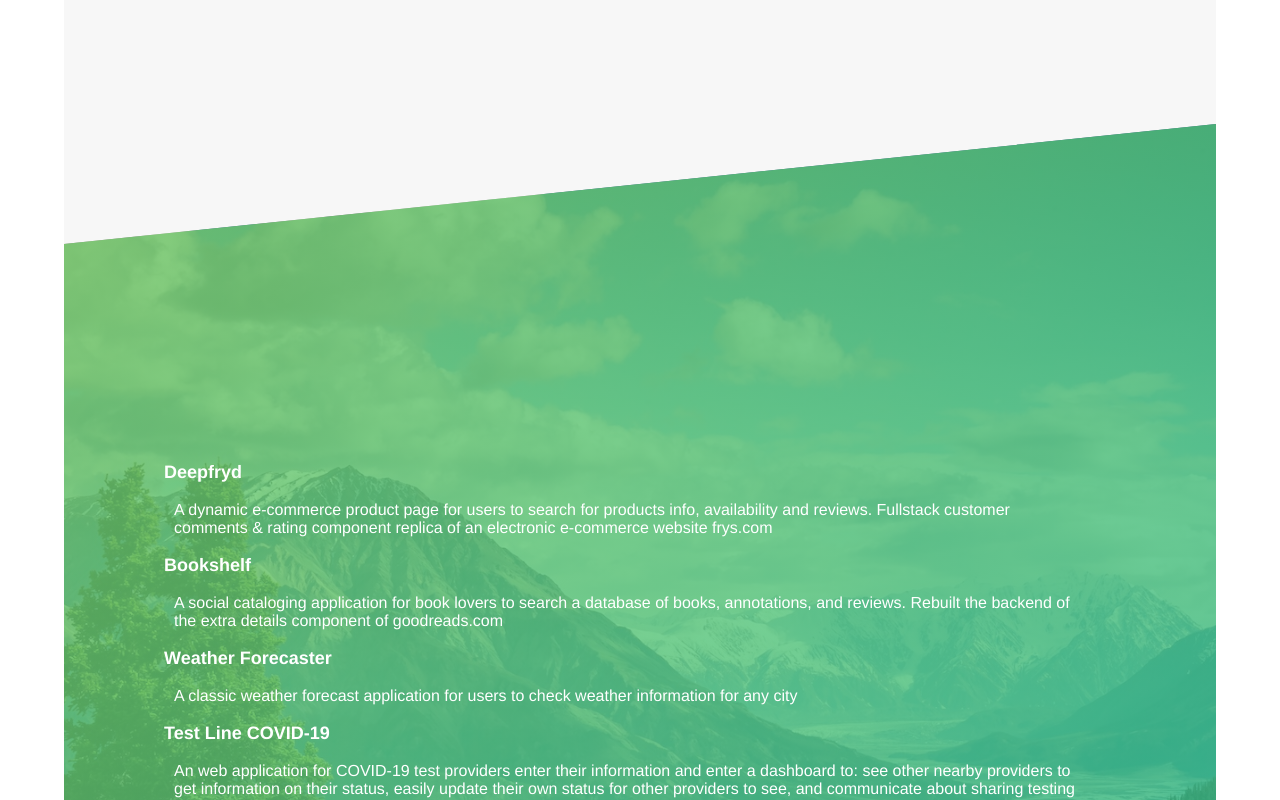
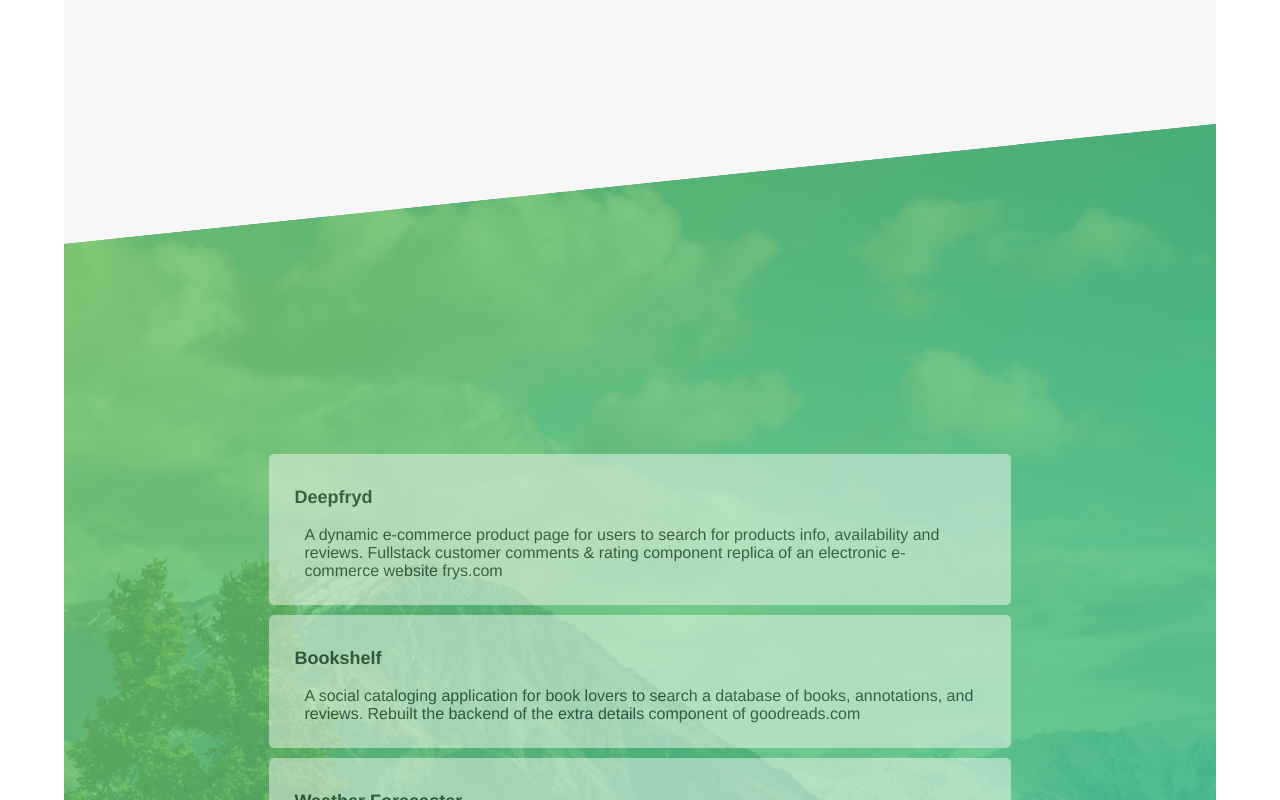
Before and after one commit to jordisman/portfolio, a React (Create React App) app: page / in a window 1280 px wide. Shown: the part 1100-1900 px from the top of the page. Built offline with nearby package versions, Linux system fonts and the light colour scheme.

Commit message:
Added white boxes for each projects

```diff
--- a/src/styles.module.css
+++ b/src/styles.module.css
@@ -153,14 +153,22 @@ link {
   rgba(126, 213, 111, 0.8), rgba(40, 180, 133, 0.8)),
   url(./images/nat-6.jpg);
   background-size: cover;
-  clip-path: polygon(0 15vh, 100% 0, 100% 95vh, 0 100%);
+  clip-path: polygon(0 15vh, 100% 0, 100% 165vh, 0 100%);
   margin-top: -10rem;
-  color: white;
+
+
 }
 
 .projectWrap {
-  width: 80%;
-  margin: 0 0 0 100px;
+  width: 60%;
+  margin: 10px auto;
+  /* color: white; */
+  color: black;
+  background-color: rgb(243, 247, 242);
+  opacity: 0.5;
+  padding: 15px 25px;
+  border-radius: 5px;
+  /* border: 1px solid red; */
 }
 
 .projectTitle {
```
